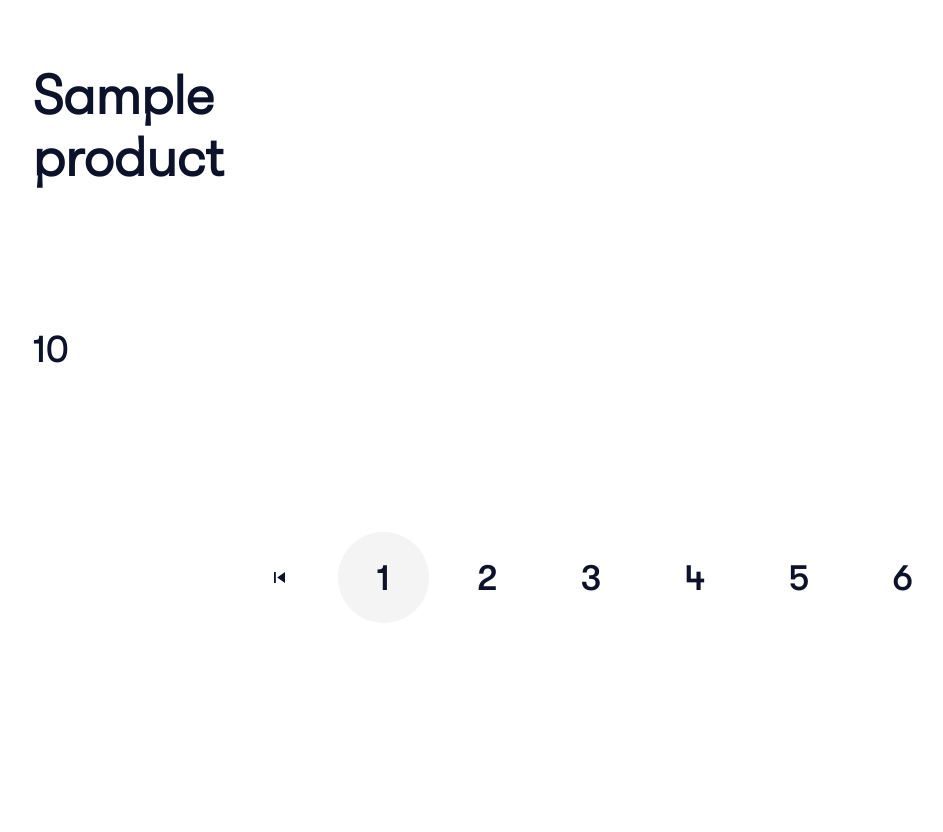
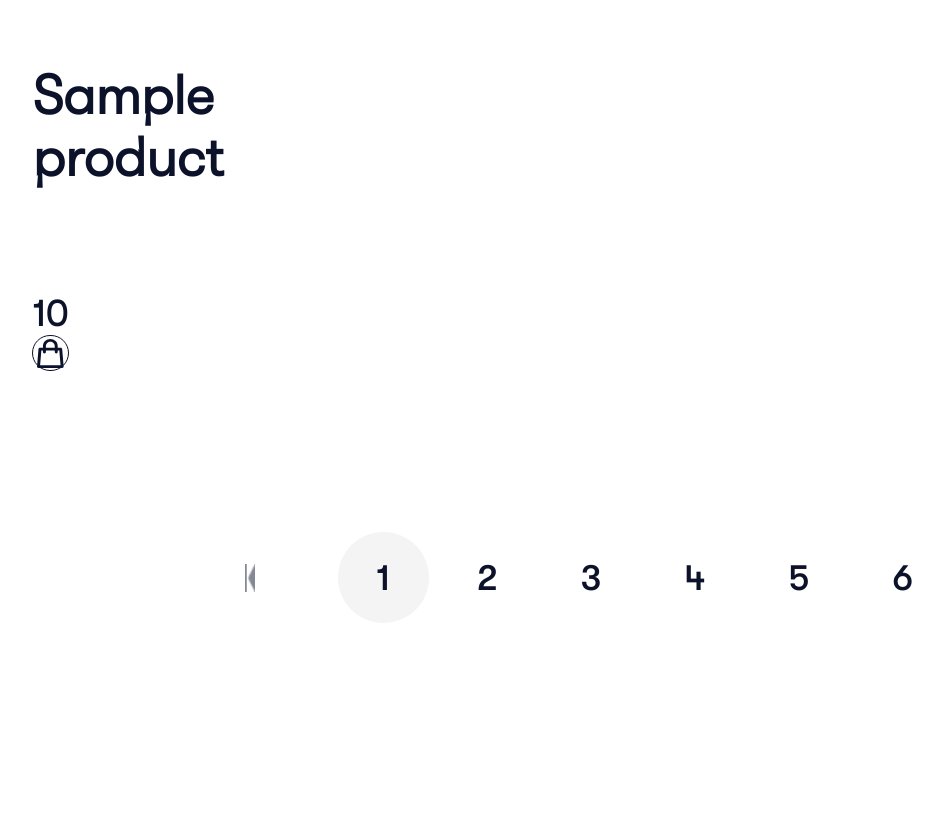
Before and after one commit to Vi1704ca/Shop, a Python web app: template shop/templates/shop.html in a window 1280 px wide. Shown: the part 1481-2313 px from the top of the page, without its empty margins (329-1272 px from the left). Run offline with Jinja, Linux system fonts and the light colour scheme; the template is opened without the code that fills it: most values are stand-ins (such as "Sample title", 1, 10 or a date in 2020); grey boxes are pictures that could not be loaded.

Commit message:
fixed products made pages and discount

```diff
--- a/shop/static/css/shop.css
+++ b/shop/static/css/shop.css
@@ -42,7 +42,7 @@ main{
     background-color: #f4f4f4;
 }
 
-.product-card img {
+.product-image {
     display: flex;
     margin: 0 auto 3vh auto;
     width: 32vh;
@@ -64,13 +64,31 @@ main{
 }
 
 .product_price {
-    display: flex;
+    position: relative;
     margin-top: auto;
     margin-bottom: 0;
     color: #0C122A;
     text-align: left;
     font-weight: 700;
     font-size: 2vh;
+}
+
+.product_sale {
+    font-size: 2vh;
+    color: hsl(0, 0%, 0%);
+    text-align: left;
+    font-family: var(--fontParagraph);
+    font-weight: 700;
+    text-decoration: line-through;
+    margin-right: 1vw;
+}
+
+.product_discount {
+    font-size: 2vh;
+    color: rgb(255, 0, 0);
+    text-align: left;
+    font-family: var(--fontParagraph);
+    font-weight: 700;
 }
 
 :root{
@@ -105,7 +123,6 @@ button:hover {
 .sorting button.active {
   background-color: #F4F4F4;
   color: #000;
-  box-shadow: inset 0 -2px 0 rgba(0,0,0,0.03);
 }
 
 .sorting button:focus {
@@ -113,7 +130,6 @@ button:hover {
   background-color: #F4F4F4;
   color: #000;
   border-color: #d9d9d9;
-  box-shadow: 0 0 0 3px rgba(0,0,0,0.03);
 }
 
 .all-select{
@@ -150,6 +166,10 @@ button:hover {
     object-fit: cover;
 }
 
+.sorting button:hover {
+    background-color: #F4F4F4;
+    cursor: pointer;
+}
 
 .pages{
     position: relative; /* илья пришел мстить */
@@ -160,6 +180,8 @@ button:hover {
     margin: 10vh;
     gap: 1vw;
 }
+
+
 
 .page-number, .page-return, .page-next {
     width: 5vh;
@@ -179,6 +201,44 @@ button:hover {
     background-color: #F4F4F4;
 }
 
+.page-next img {
+    display: flex;
+    justify-content: center;
+    align-items: center;
+    width: 0.75vw;
+    height: 1.5vh;
+    margin-left: 0.85vw;
+}
+
 .page-return img {
-    fill: red;
+    display: flex;
+    justify-content: center;
+    align-items: center;
+    width: 0.75vw;
+    height: 1.5vh;
+    margin-left: 0.85vw;
+    opacity: 50%;
 }
+
+.cart-buy{
+    display/*-flex:*/: flex;
+    width: 2vh;
+    height: 2vh;
+    background-color: transparent;
+    border-radius: 50%;
+    align-items: center;
+    justify-content: center;
+    border: 0.15vw solid #0C122A;
+    padding: 1.25vw;
+    /* не готово по сути */
+    /* ЪАЫЗЫВФЗЩЫВЩЩ */
+}
+
+
+.img-cart {
+    position: relative;
+    object-fit: contain;
+    width: 2vh;
+    height: 2vh;
+
+}
--- a/shop/static/js/filter.js
+++ b/shop/static/js/filter.js
@@ -18,8 +18,8 @@ $(document).ready(function () {
 
                     productCard.append($('<img>', {
                         src: `/shop/static/images/products/${product.product_name}.png`,
-                        width: "200px",
-                        height: '200px',
+                        width: "32vh",
+                        height: '32vh',
                         class: 'product-image',
                         alt: product.product_name
                     }));
--- a/shop/templates/shop.html
+++ b/shop/templates/shop.html
@@ -67,17 +67,27 @@
         </button>
     </div>
 
-    <!-- ТУТ ПИШЕТ МАСТЕР ЦСС -->
+    <!-- ТУТ ПИШЕТ МАСТЕР ЦСС, или же просто Иван -->
     <div class = 'products' id="products">
         {% if list_product %}
             {% for product in list_product %}
             <!--  <div id="product-1">  -->
                 <div class = 'product-card' id = "product-{{product.id}}">
-                    <img id="product-image" src="{{ url_for('shop.static', filename= 'images/products/' + product.product_name + '.png') }}" alt="{{product.product_name}}" >
+                    <img class="product-image" src="{{ url_for('shop.static', filename= 'images/products/' + product.product_name + '.png') }}" alt="{{product.product_name}}" >
                     <p class = 'product_name'>{{product.product_name}}</p>
-                    <p class = 'product_price'>{{product.price}}</p>
+
+                    {% if product.id == 8 %}
+                    <div>
+                        <span class = 'product_sale'>29 900 ₴</span>
+                        <span class = 'product_discount'>{{product.discount}} 29 000 ₴</span>
+                    </div>
+                    {% else %}
+                        <p class = 'product_price'>{{product.price}}</p>
+                    {% endif %}
+                    <button class =  "cart-buy">
+                        <img class = "img-cart" src="{{ url_for('shop.static', filename='images/icon/cart-img.svg') }}" alt="КОРЗИНА">
+                    </button>
                     <!-- <p>Кількість продукту: {{product.count}}</p> -->
-                    <!-- <p>Знижка на одиницю продукту: {{product.discount}}</p> -->
                     <!-- <p>Опис продукту: {{product.description}}</p>  -->
 
                     <!-- <a href="/buy?id={{product.id}}">BUY</a> -->
@@ -94,7 +104,7 @@
 
     <div class = "pages">
         <button class = "page-return">
-            <img src="{{ url_for('shop.static', filename='images/icon/return.svg') }}">
+            <img src="{{ url_for('shop.static', filename='images/icon/return.png') }}">
         </button>
         <button class = "page-number" id = "first">
             1
```
Also changed, not shown: home/static/css/home_main.css (+14 -4 lines), Project/static/icon/not.png (deleted), home/static/media/landspace/bg.jpg (renamed from home/static/icon/bg.jpg), home/static/media/landspace/bg1.jpg (added), home/static/media/landspace/bg2.jpg (added), shop/static/images/icon/cart-img.svg (added).
